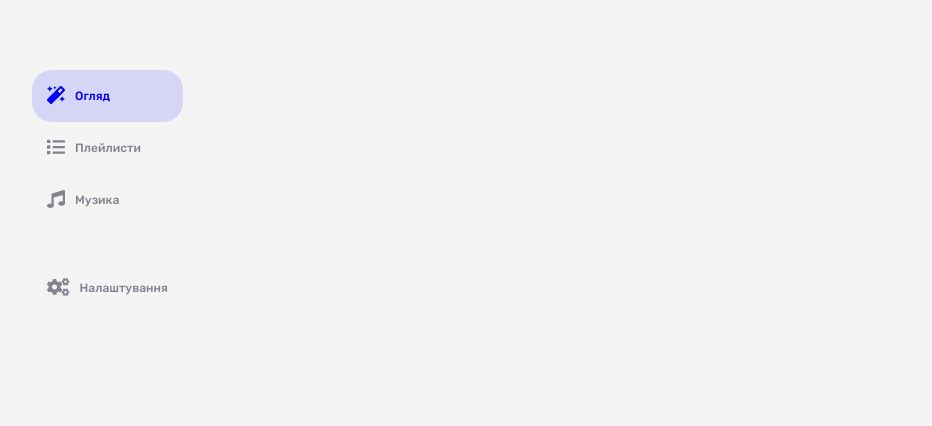
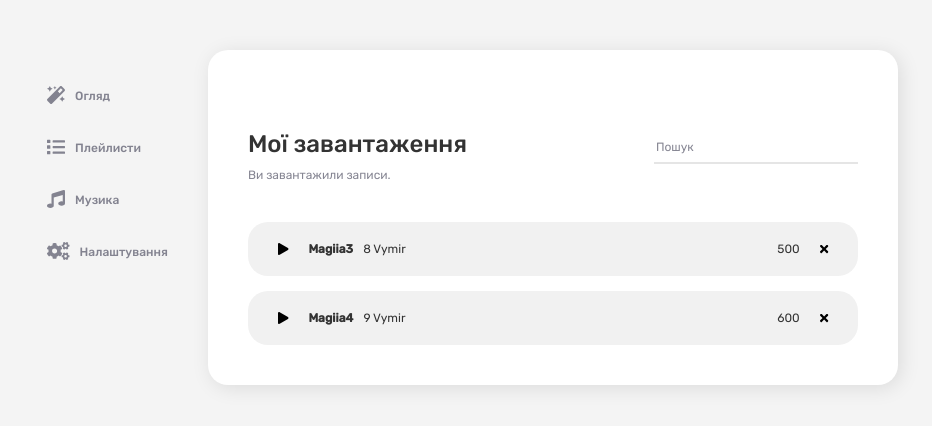
Before and after one commit to lynnporu/web_lab, an Angular app in the folder ng-app/: page /uploads in a window 1280 px wide. Before the commit this address led to /. Shown: the top 426 px of the page, without its empty margins (175-1107 px from the left). Built offline with nearby package versions, Linux system fonts and the light colour scheme.

Commit message:
Add uploads page

```diff
--- a/ng-app/src/app/app-routing.module.ts
+++ b/ng-app/src/app/app-routing.module.ts
@@ -4,6 +4,7 @@ import { MainPageComponent } from './main-page/main-page.component';
 import { PlaylistsPageComponent } from './playlists-page/playlists-page.component';
 import { TracksPageComponent } from './tracks-page/tracks-page.component';
 import { SettingsPageComponent } from './settings-page/settings-page.component';
+import { UploadsPageComponent } from './uploads-page/uploads-page.component';
 
 
 const routes: Routes = [
@@ -11,7 +12,8 @@ const routes: Routes = [
 	{ path: 'observe', component: MainPageComponent },
 	{ path: 'tracks', component: TracksPageComponent },
 	{ path: 'playlists', component: PlaylistsPageComponent },
-	{ path: 'settings', component: SettingsPageComponent }
+	{ path: 'settings', component: SettingsPageComponent },
+	{ path: 'uploads', component: UploadsPageComponent }
 ];
 
 @NgModule({
--- a/ng-app/src/app/app.component.html
+++ b/ng-app/src/app/app.component.html
@@ -1,19 +1,31 @@
 <div id="root-main-page">
 	<aside>
 		<nav>
-			<a class="selected" routerLink="">
+			<a
+				routerLinkActive="selected"
+				routerLink="observe"
+			>
 				<fa-icon [icon]="faMagic" class="fa-magic"></fa-icon>
 				<span>Огляд</span>
 			</a>
-			<a routerLink="playlists">
+			<a
+				routerLinkActive="selected"
+				routerLink="playlists"
+			>
 				<fa-icon [icon]="faList" class="fa-list"></fa-icon>
 				<span>Плейлисти</span>
 			</a>
-			<a routerLink="tracks">
+			<a
+				routerLinkActive="selected"
+				routerLink="tracks"
+			>
 				<fa-icon [icon]="faMusic" class="fa-music"></fa-icon>
 				<span>Музика</span>
 			</a>
-			<a class="top-spacing" routerLink="settings">
+			<a
+				routerLinkActive="selected"
+				routerLink="settings"
+			>
 				<fa-icon [icon]="faCogs" class="fa-cogs"></fa-icon>
 				<span>Налаштування</span>
 			</a>
--- a/ng-app/src/app/app.module.ts
+++ b/ng-app/src/app/app.module.ts
@@ -12,6 +12,7 @@ import { MainPageComponent } from './main-page/main-page.component';
 import { PlaylistsPageComponent } from './playlists-page/playlists-page.component';
 import { TracksPageComponent } from './tracks-page/tracks-page.component';
 import { SettingsPageComponent } from './settings-page/settings-page.component';
+import { UploadsPageComponent } from './uploads-page/uploads-page.component';
 
 @NgModule({
   declarations: [
@@ -23,7 +24,8 @@ import { SettingsPageComponent } from './settings-page/settings-page.component';
     MainPageComponent,
     PlaylistsPageComponent,
     TracksPageComponent,
-    SettingsPageComponent
+    SettingsPageComponent,
+    UploadsPageComponent
   ],
   imports: [
     BrowserModule,
--- a/ng-app/src/app/main-page/main-page.component.html
+++ b/ng-app/src/app/main-page/main-page.component.html
@@ -1,7 +1,7 @@
 <div class="content box appear" id="observe">
 	<div class="header-buttons">
 		<h1>Плейлисти</h1>
-		<button class="bordered">Мої плейлисти</button>
+		<button class="bordered" routerLink="/playlists">Мої плейлисти</button>
 	</div>
 	<div class="h-row wrap-with-width">
 		<app-playlist-gallery source="profile"></app-playlist-gallery>
--- a/ng-app/src/app/track-gallery/track-gallery.component.html
+++ b/ng-app/src/app/track-gallery/track-gallery.component.html
@@ -14,8 +14,9 @@
 	</div>
 	<div class="h-row center-aligning">
 		<span class="duration">{{track.duration}}</span>
-		<button class="opaque">
-			<fa-icon [icon]="faEllipsisH" class="fa-ellipsis-h"></fa-icon>
+		<button class="opaque" >
+			<fa-icon [icon]="faEllipsisH" class="fa-ellipsis-h" *ngIf="controls === 'simple'"></fa-icon>
+			<fa-icon [icon]="faTimes" class="fa-times" *ngIf="controls === 'delete'"></fa-icon>
 		</button>
 	</div>
 </div>
--- a/ng-app/src/app/track-gallery/track-gallery.component.ts
+++ b/ng-app/src/app/track-gallery/track-gallery.component.ts
@@ -1,7 +1,8 @@
 import { Component, OnInit, Input } from '@angular/core';
 import { faPlay,
          faPause,
-         faEllipsisH } from '@fortawesome/free-solid-svg-icons';
+         faEllipsisH,
+         faTimes } from '@fortawesome/free-solid-svg-icons';
 import { Track } from '../track';
 import { TrackGalleryService } from '../track-gallery.service';
 
@@ -15,14 +16,17 @@ export class TrackGalleryComponent implements OnInit {
   faPlay = faPlay;
   faPause = faPause;
   faEllipsisH = faEllipsisH;
+  faTimes = faTimes;
 
   tracks: Track[];
 
   @Input() source: string;
+  @Input() controls: string;
 
   constructor(public trackGalleryService: TrackGalleryService) { }
 
   ngOnInit(): void {
+    if(!this.controls) this.controls = 'simple';
   	this.getTracks();
   }
 
--- a/ng-app/src/app/tracks-page/tracks-page.component.html
+++ b/ng-app/src/app/tracks-page/tracks-page.component.html
@@ -3,7 +3,7 @@
 		<button>
 			<fa-icon [icon]="faCloudUploadAlt" class="fa-cloud-upload-alt"></fa-icon>
 		</button>
-		<button class="bordered">Керувати завантаженнями</button>
+		<button class="bordered" routerLink="/uploads">Керувати завантаженнями</button>
 	</div>
 	<div class="header-buttons space-between wrap-with-width">
 		<h1>Моя музика</h1>
--- /dev/null
+++ b/ng-app/src/app/uploads-page/uploads-page.component.html
@@ -0,0 +1,6 @@
+<div class="content box appear" id="uploads">
+			<input class="search floated with-margin" type="text" placeholder="Пошук" required>
+			<h1>Мої завантаження</h1>
+			<span>Ви завантажили {{uploads_num}} записи.</span>
+			<app-track-gallery source="profile" controls="delete"></app-track-gallery>
+	</div>
--- /dev/null
+++ b/ng-app/src/app/uploads-page/uploads-page.component.scss
@@ -0,0 +1,5 @@
+@import "variables";
+@import "box";
+@import "controls";
+@import "containers";
+@import "fonts";
--- /dev/null
+++ b/ng-app/src/app/uploads-page/uploads-page.component.ts
@@ -0,0 +1,15 @@
+import { Component, OnInit } from '@angular/core';
+
+@Component({
+  selector: 'app-uploads-page',
+  templateUrl: './uploads-page.component.html',
+  styleUrls: ['./uploads-page.component.scss']
+})
+export class UploadsPageComponent implements OnInit {
+
+  constructor() { }
+
+  ngOnInit(): void {
+  }
+
+}
```
Also changed, not shown: 1 other file (tests, documents, lock files or other folders).
